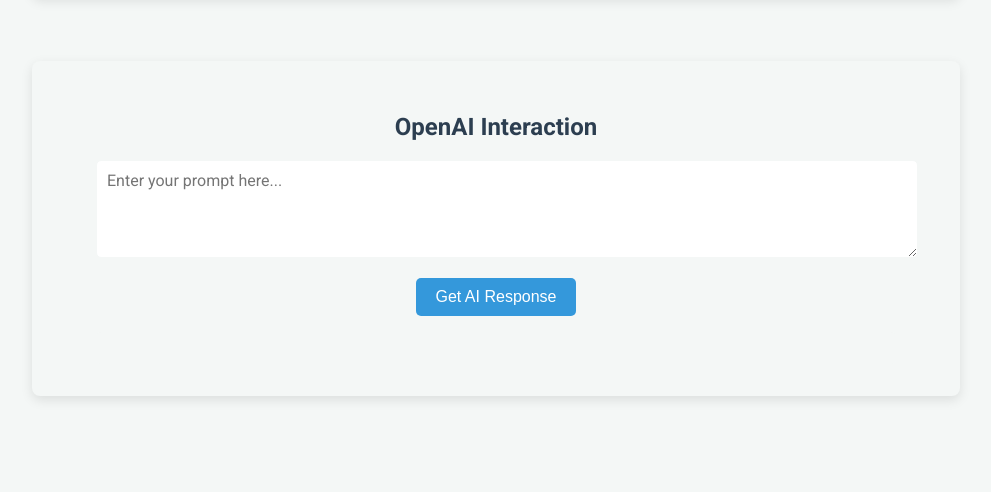
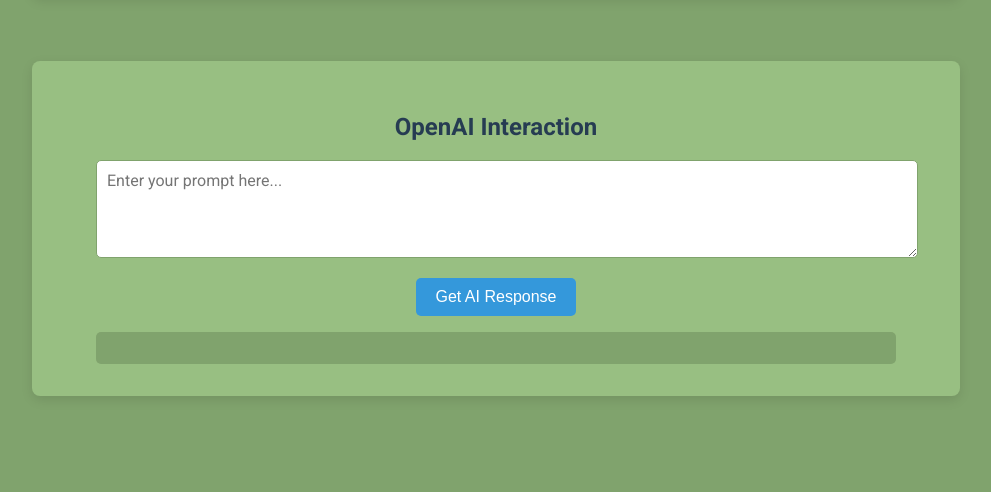
Before and after one commit to fac-32/pro0930-verbose-train, a website: page frontend/public/index.html in a window 1280 px wide. Shown: the part 308-800 px from the top of the page, without its empty margins (144-1135 px from the left). Drawn offline with Linux system fonts and the light colour scheme.

Commit message:
Change main background colour to reduce eye strain

```diff
--- a/frontend/src/style.css
+++ b/frontend/src/style.css
@@ -1,9 +1,11 @@
 @import url('https://fonts.googleapis.com/css2?family=Roboto:wght@400;700&display=swap');
 
 :root {
-    --primary-color: #2c3e50;
+    --primary-color: #263C52;
     --secondary-color: #3498db;
-    --background-color: #f4f7f6;
+    --tertiary-color: #3AA8F2;
+    --background-color: #80A36D;
+    --secondary-background-color: #98BF82;
     --text-color: #333;
     --border-radius: 5px;
     --box-shadow: 0 4px 12px #0000001a;
@@ -22,7 +24,7 @@
 
 .container {
     text-align: center;
-    background-color: var(--background-color);
+    background-color: var(--secondary-background-color);
     padding: 2em 4em;
     border-radius: 8px;
     box-shadow: var(--box-shadow);
@@ -63,7 +65,7 @@
 }
 
 button:hover {
-    background-color: var(--secondary-color);
+    background-color: var(--tertiary-color);
 }
 
 #response-container {
```
